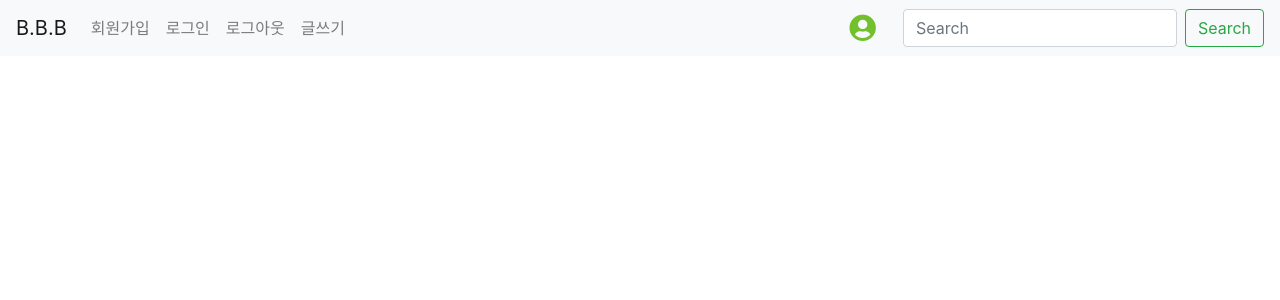
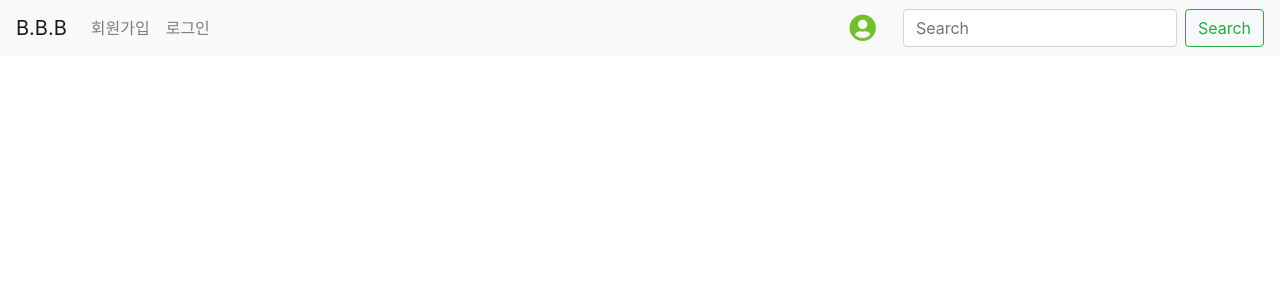
Before and after one commit to xyz-wr/B.B.B, a Django app: page /records/ in a window 1280 px wide. Shown: the top 300 px of the page. Run offline with Django 3.2, Linux system fonts and the light colour scheme; data that the repository does not hold is empty; some libraries are stand-ins or nearby versions.

Commit message:
Navbar 변경

```diff
--- a/bookbank/templates/record_list.html
+++ b/bookbank/templates/record_list.html
@@ -35,21 +35,23 @@
                 <!-- <li class="nav-item active">
                     <a class="nav-link" href="#"> Home <span class="sr-only">(current)</span></a>
                 </li> -->
+                {% if user.is_authenticated %}
                     <li class="nav-item">
-                    <a class="nav-link" href="#"> 회원가입 </a>
+                        <a class="nav-link" href="{%url 'logout'%}"> 로그아웃 </a>
                     </li>
 
                     <li class="nav-item">
-                    <a class="nav-link" href="#"> 로그인 </a>
+                        <a class="nav-link" href="{%url 'record_new'%}"> 글쓰기 </a>
+                    </li>
+                    {% else %}
+                    <li class="nav-item">
+                        <a class="nav-link" href="{%url 'signup'%}"> 회원가입 </a>
                     </li>
 
                     <li class="nav-item">
-                    <a class="nav-link" href="#"> 로그아웃 </a>
+                        <a class="nav-link" href="{%url 'login'%}"> 로그인 </a>
                     </li>
-
-                <li class="nav-item">
-                    <a class="nav-link" href="#"> 글쓰기 </a>
-                </li>
+                    {% endif %}
             </ul>
             <i class="fas fa-user-circle" style="margin-right: 1em; font-size: 1.7em; color: #72c02c;" ></i>
             <form class="form-inline my-2 my-lg-0">
```
Lines whose indentation alone changed are shown as unchanged.
